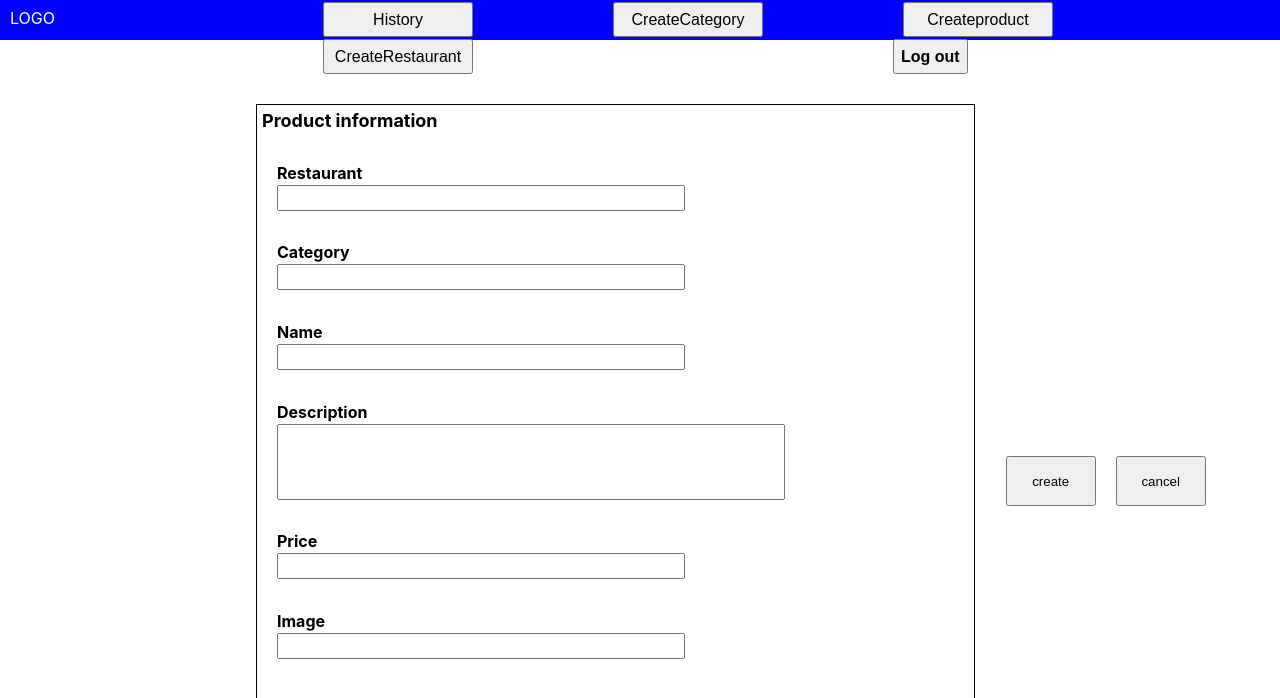
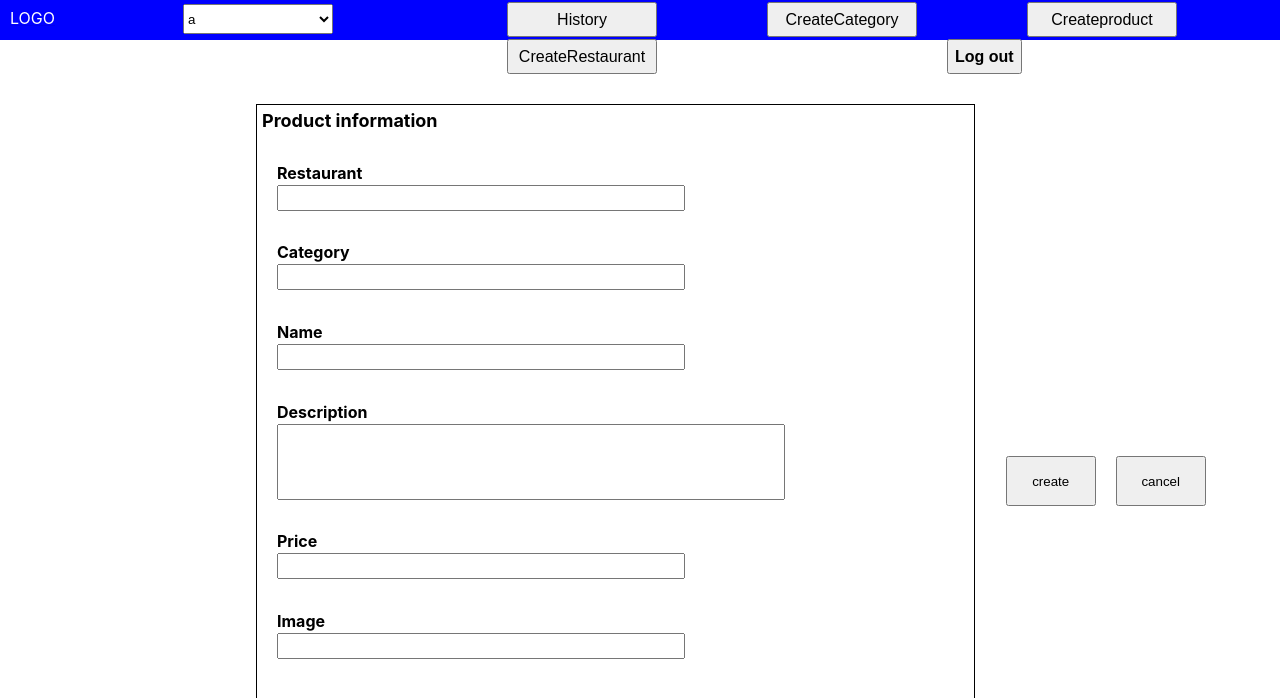
Before and after one commit to AWAProjectTeam23/Frontend, a React (Create React App) app: page /Manager/CreateProduct in a window 1280 px wide. Shown: the top 698 px of the page. Built offline with nearby package versions, Linux system fonts and the light colour scheme.

Commit message:
select lisätty ravintolan valintaan managerbaariin

```diff
--- a/src/ManagerSide/Manager.module.css
+++ b/src/ManagerSide/Manager.module.css
@@ -2,15 +2,17 @@
     display: flex;
     background-color: blue;
     height: 40px;
+
 }
 .button_margin{
-    margin-left: 10%;
+    margin-left: 5%;
 }
 .button_left{
     margin-top: 2px;
     font-size: medium;
     height: 35px;
-    margin-left: 140px;
+    margin-left: 110px;
+    margin-right: auto;
     width: 150px;
 }
 .Logo_margin{
@@ -20,6 +22,15 @@
 .Log_out_margin{
     font-size: medium;
     font-weight: bold;
-    margin-left: 420px;
+    margin-left: 290px;
+    margin-right: auto;
     height: 35px;
 }
+.select_margin{
+    margin-left: 10%;
+    margin-top: 4px;
+}
+.select_size{
+    width: 150px;
+    height: 30px;
+}
--- a/src/ManagerSide/Managerbar.js
+++ b/src/ManagerSide/Managerbar.js
@@ -2,11 +2,16 @@ import React from 'react'
 import style from './Manager.module.css'
 import { Link } from 'react-router-dom'
 
-export default function Managerbar() {
+export default function Managerbar(props) {
     return (
         <div className={style.ManagerBar}>
             <div className={style.Logo_margin}>
                 <Link to="/Manager/"><div style={{color:"white"}}>LOGO</div></Link>
+            </div>
+            <div className={style.select_margin}>
+                <select className={style.select_size} value={props.selectedValue} onChange={()=>props.selectChange()}>
+                    {props.selectValue.map((option)=>(<option value={option.name}>{option.name}</option>))}
+                </select>
             </div>
             <div className={style.button_margin}>
                 <Link to="/Manager/History"><button className={style.button_left}>History</button></Link>
--- a/src/ManagerSide/Managerpage.js
+++ b/src/ManagerSide/Managerpage.js
@@ -9,15 +9,21 @@ export default class Managerpage extends Component {
         super(props);
         this.state={
             item: data.order,
-            history: historyData.history
+            history: historyData.history,
+            selectValue:[{name:"a"},{name:"b"},{name:"c"},{name:"d"}],
+            selectedValue:""
         }
+    }
+
+    selectChange=(value)=>{
+        this.setState({selectedValue:value});
     }
 
     render(){
         return (
             <div>
                 <div>
-                <Managerbar/>
+                     <Managerbar selectValue={this.state.selectValue} selectChange={this.selectChange} selectedValue={this.state.selectedValue}/>
                 </div>
                 <div>
                 <Managerbody items={this.state.item} history={this.state.history}/>
```
